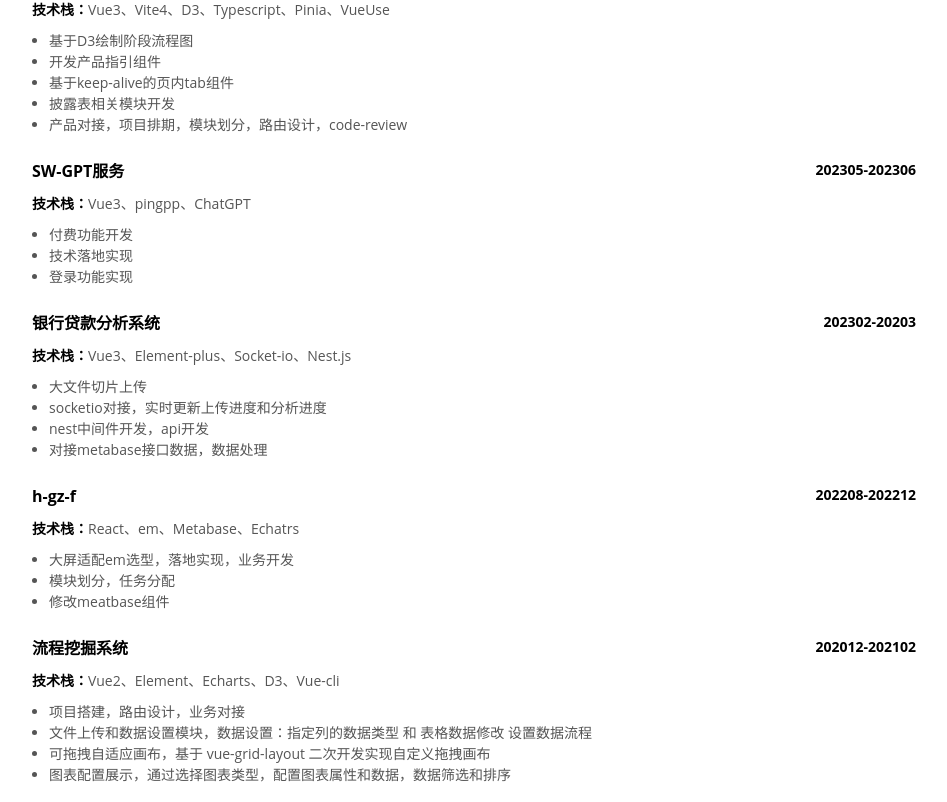
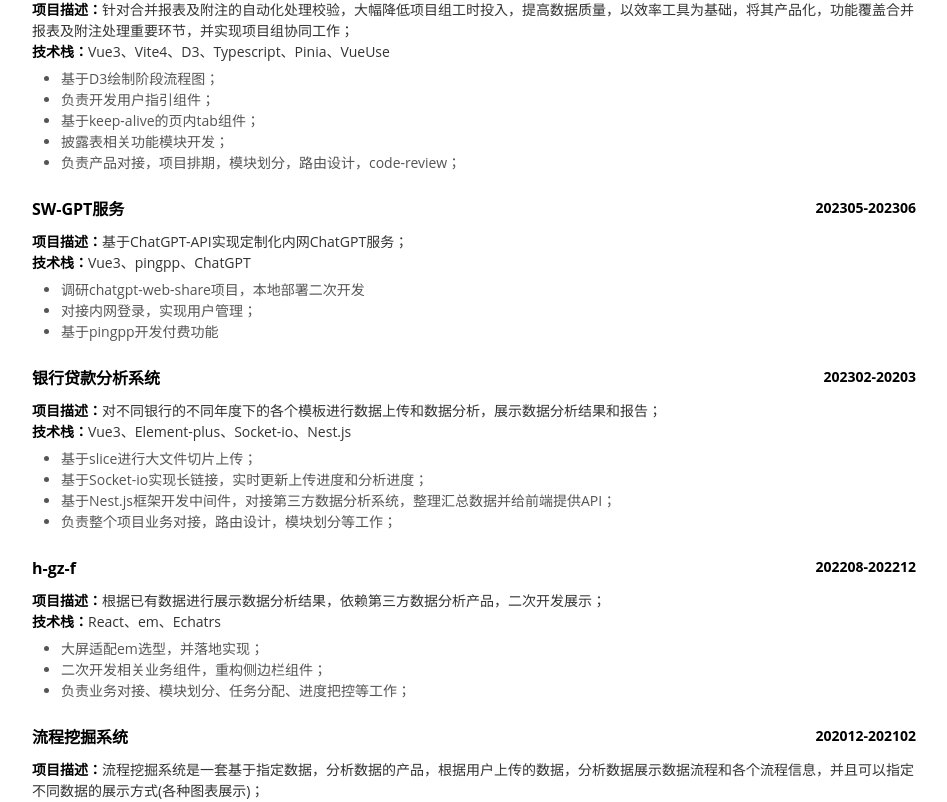
Before and after one commit to shaopeng007/resume, a Vue app: page / in a window 1280 px wide. Shown: the part 1117-1919 px from the top of the page, without its empty margins (166-1113 px from the left). Built offline with nearby package versions, Linux system fonts and the light colour scheme.

Commit message:
🔖 (resume finish): Finish
resume finish

```diff
--- a/src/components/SoftwareExperience.vue
+++ b/src/components/SoftwareExperience.vue
@@ -9,11 +9,15 @@
         <strong class="text-base">{{ projectItem.projectName }}</strong>
         <strong>{{ projectItem.cycle }}</strong>
       </p>
-      <p>
+      <div>
+        <strong>项目描述：</strong>
+        <span>{{ projectItem.projectBackground }}</span>
+      </div>
+      <div>
         <strong>技术栈：</strong>
         <span>{{ projectItem.technologyStack.join('、') }}</span>
-      </p>
-      <ul>
+      </div>
+      <ul class="mx-3">
         <li v-for="dutyItem in projectItem.duty">
           {{ dutyItem }}
         </li>
@@ -48,13 +52,13 @@
       'Pinia',
       'VueUse',
     ],
-    projectBackground: '针对合并报表及附注的自动化处理校验，大幅降低项目组工时投入，提高数据质量，以效率工具为基础，将其产品化，功能覆盖合并报表及附注处理重要环节，并实现项目组协同工作',
+    projectBackground: '针对合并报表及附注的自动化处理校验，大幅降低项目组工时投入，提高数据质量，以效率工具为基础，将其产品化，功能覆盖合并报表及附注处理重要环节，并实现项目组协同工作；',
     duty: [
-      '基于D3绘制阶段流程图',
-      '开发产品指引组件',
-      '基于keep-alive的页内tab组件',
-      '披露表相关模块开发',
-      '产品对接，项目排期，模块划分，路由设计，code-review',
+      '基于D3绘制阶段流程图；',
+      '负责开发用户指引组件；',
+      '基于keep-alive的页内tab组件；',
+      '披露表相关功能模块开发；',
+      '负责产品对接，项目排期，模块划分，路由设计，code-review；',
     ]
   },
   {
@@ -65,11 +69,11 @@
       'pingpp',
       'ChatGPT',
     ],
-    projectBackground: '私有化-付费chatgpt，根据ChatGPT-API实现定制化内网ChatGPT服务',
+    projectBackground: '基于ChatGPT-API实现定制化内网ChatGPT服务；',
     duty: [
-      '付费功能开发',
-      '技术落地实现',
-      '登录功能实现',
+      '调研chatgpt-web-share项目，本地部署二次开发',
+      '对接内网登录，实现用户管理；',
+      '基于pingpp开发付费功能',
     ]
   },
   {
@@ -81,12 +85,12 @@
       'Socket-io',
       'Nest.js',
     ],
-    projectBackground: '对银行不同年度的各个属性进行数据上传和数据分析，使用metabase进行数据分析，',
+    projectBackground: '对不同银行的不同年度下的各个模板进行数据上传和数据分析，展示数据分析结果和报告；',
     duty: [
-      '大文件切片上传',
-      'socketio对接，实时更新上传进度和分析进度',
-      'nest中间件开发，api开发',
-      '对接metabase接口数据，数据处理',
+      '基于slice进行大文件切片上传；',
+      '基于Socket-io实现长链接，实时更新上传进度和分析进度；',
+      '基于Nest.js框架开发中间件，对接第三方数据分析系统，整理汇总数据并给前端提供API；',
+      '负责整个项目业务对接，路由设计，模块划分等工作；',
     ]
   },
   {
@@ -95,14 +99,13 @@
     technologyStack: [
       'React',
       'em',
-      'Metabase',
       'Echatrs',
     ],
-    projectBackground: '说点啥',
+    projectBackground: '根据已有数据进行展示数据分析结果，依赖第三方数据分析产品，二次开发展示；',
     duty: [
-      '大屏适配em选型，落地实现，业务开发',
-      '模块划分，任务分配',
-      '修改meatbase组件',
+      '大屏适配em选型，并落地实现；',
+      '二次开发相关业务组件，重构侧边栏组件；',
+      '负责业务对接、模块划分、任务分配、进度把控等工作；',
     ]
   },
   {
@@ -115,12 +118,12 @@
       'D3',
       'Vue-cli',
     ],
-    projectBackground: '是一套基于指定数据，分析数据的产品，根据用户上传的数据，分析数据展示数据流程和各个流程信息，并且可以指定不同数据的展示方式(各种图表展示)',
+    projectBackground: '流程挖掘系统是一套基于指定数据，分析数据的产品，根据用户上传的数据，分析数据展示数据流程和各个流程信息，并且可以指定不同数据的展示方式(各种图表展示)；',
     duty: [
-      '项目搭建，路由设计，业务对接',
-      '文件上传和数据设置模块，数据设置：指定列的数据类型 和 表格数据修改 设置数据流程',
-      '可拖拽自适应画布，基于 vue-grid-layout 二次开发实现自定义拖拽画布',
-      '图表配置展示，通过选择图表类型，配置图表属性和数据，数据筛选和排序',
+      '负责业务对接、项目搭建、路由设计；',
+      '负责开发文件拖拽上传和数据列设置模块；',
+      '负责开发可拖拽自适应画布，基于vue-grid-layout二次封装实现自定义拖拽画布；',
+      '配合产品、后端同事设计图表配置交互方案，开发图表配置功能，通过选择图表类型，配置图表属性和数据，进行数据展示；',
     ]
   },
 ])
--- a/src/components/WorkExperience.vue
+++ b/src/components/WorkExperience.vue
@@ -52,7 +52,7 @@
       '负责制定前端规范，封装公共组件，项目日常开发。',
       '负责需求对接、模块划分、开发排期、进度掌控、输出架构方案、推动项目进程。',
       '调研新技术，与时俱进，并落地实现。',
-      '开发脚手架，构建VSCode插件，提高开发效率。',
+      '开发脚手架，构建VSCode插件，维护脚手架模板，提高开发效率。',
       '辅导协助新人完成开发任务。',
     ],
   },
```
